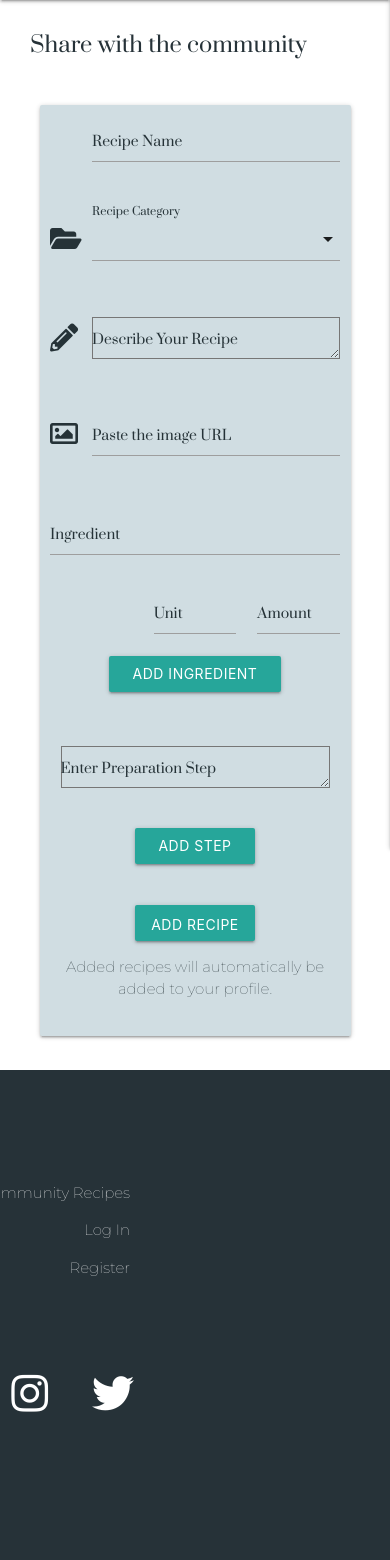
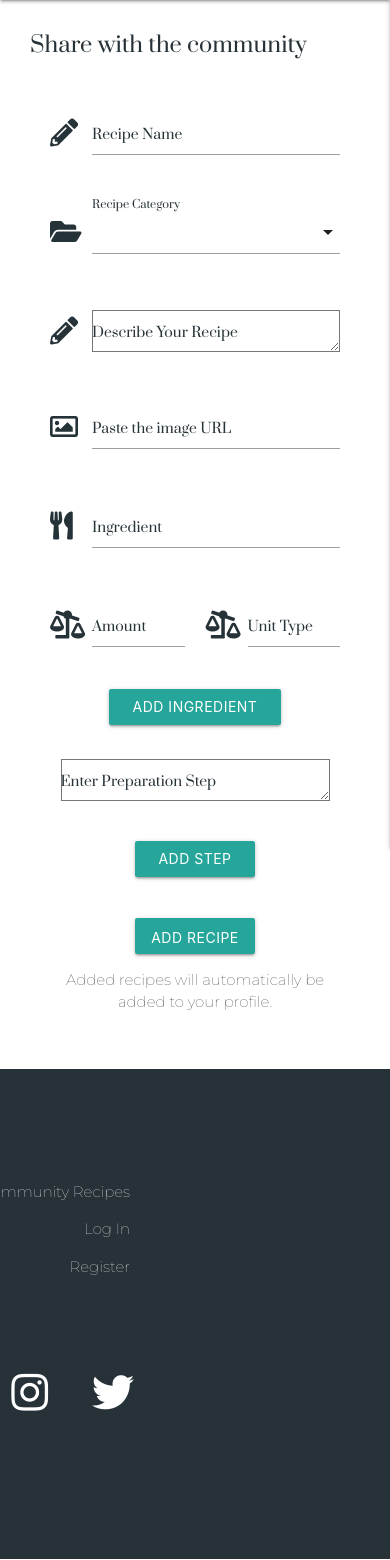
Before and after one commit to ConnorGray97/the_communal_kitchen, a Flask app: page /add_recipe in a window 390 px wide. Shown: the part 56-1616 px from the top of the page. Run offline with Flask 2, Linux system fonts and the light colour scheme; data that the repository does not hold is empty; some libraries are stand-ins or nearby versions.

Commit message:
Change add recipe form style and imporve responsiveness

```diff
--- a/static/css/style.css
+++ b/static/css/style.css
@@ -203,17 +192,19 @@ textarea {
     color: #253237;
 }
 
-.card-panel {
+
+
+/* .card-panel {
     -webkit-transition: -webkit-box-shadow .25s;
     transition: -webkit-box-shadow .25s;
     transition: box-shadow .25s;
     transition: box-shadow .25s, -webkit-box-shadow .25s;
-    padding: 24px;
+    padding: 80px;
     margin: .5rem 0 1rem 0;
     border-radius: 2px;
     background-color: #d0dde2;
     color: #253237;
-}
+} */
 
 .input-field>label {
     color: #253237;
--- a/static/js/script.js
+++ b/static/js/script.js
@@ -12,13 +12,16 @@ $(document).ready(function () {
 
 // ------------------------ End Materialize Initialization
 
+$(document).ready(function () {
+  $('flashes').delay(5000).slideUp(300);
+});
 
 // Credit:
 // Code inspired from https://github.com/rebeccatraceyt/bake-it-til-you-make-it/blob/master/static/js/recipe.js
 
 
 let maxIngredients = 30;
-let ingredientRow = document.getElementById('ingredient-row');
+let ingredientRow = document.getElementById('ingredient');
 let addIngredient = document.getElementById('add-ingredient');
 let ingredient = 1;
 
@@ -36,23 +39,26 @@ const appendIngredient = (e) => {
     ingredient++;
     let newIngredientField = document.createElement('div');
     newIngredientField.innerHTML = `
-
-      <div class="input-field col s12 m8 l8">
-          <input id="ingredient_name_1" name="ingredient_name" type="text" maxlength="100">
+                <div class="row">
+                    <div class="input-field col s12">
+                        <input id="ingredient_name_1" name="ingredient_name" type="text">
                         <label for="ingredient_name_1">Ingredient</label>
                     </div>
+                </div>
                 <!-- Amount -->
-      <div class="input-field col s4 m1 l2">
-          <input id="amount_1" type="text" maxlength="10">
+                <div class="row">
+                    <div class="input-field col s6">
+                        <input id="amount_1" name="amount" type="text">
                         <label for="amount_1">Amount</label>
                     </div>
                     <!-- Unit -->
-      <div class="input-field col s4 m1 l2 right">
-          <input id="unit_1" type="text" maxlength="10">
+                    <div class="input-field col s6 m6">
+                        <input id="unit_1" type="text" name="unit">
                         <label for="unit_1">Unit</label>
                     </div>
+                </div>
 
-      <a href="#" class="remove-field text-shadow"><i class="fas fa-trash-alt fa-2x"></i></a>
+      <a href="#" class="remove-field text-shadow right"><i class="fas fa-trash-alt fa-2x"></i></a>
 
   `;
     ingredientRow.append(newIngredientField);
@@ -79,20 +85,20 @@ const addNewStep = (e) => {
           </div>
       </div>
   </div>
-  <a href="#" class="remove-step text-shadow"><i class="fas fa-trash-alt"></i></a>`;
+  <a href="#" class="remove-step text-shadow center-align right"><i class="fas fa-trash-alt fa-2x"></i></a>`;
     // append to parent element
     methodRow.append(newStepField);
   }
 };
 // Delete input field
 
-$(ingredientRow).on('click', '.remove-field', function(e) {
+$(ingredientRow).on('click', '.remove-field', function (e) {
   e.preventDefault();
   $(this).parent('div').remove();
   ingredient--;
 });
 
-$(methodRow).on('click', '.remove-step', function(e) {
+$(methodRow).on('click', '.remove-step', function (e) {
   e.preventDefault();
   $(this).parent('div').remove();
   step--;
--- a/templates/add_recipe.html
+++ b/templates/add_recipe.html
@@ -8,11 +8,11 @@
         </div>
     </div>
     <div class="row new-recipe">
-        <form method="POST" action="{{ url_for('add_recipe') }}" class="recipe-form col card-panel m12 l10 offset-l1">
+        <form method="POST" action="{{ url_for('add_recipe') }}" class="recipe-form col s12 m10 offset-m1 l10 offset-l1">
             <!-- Recipe name input -->
             <div class="row">
                 <div class="input-field col s12">
-                    <i class="fa-pencil alt prefix form-icon"></i>
+                    <i class="fas fa-pencil-alt prefix form-icon"></i>
                     <input name="recipe_name" id="recipe_name" maxlength="100" type="text" class="validate" required>
                     <label for="recipe_name">Recipe Name</label>
                 </div>
@@ -52,21 +52,32 @@
             </div>
             <!-- Add image url -->
             <!-- Add ingredient list -->
+            <div id="ingredient">
                 <div class="row">
-                    <div class="input-field col s12 m8 l8">
+                    <div class="input-field col s12">
+                        <i class="fas fa-utensils prefix form-icon"></i>
                         <input id="ingredient_name_1" name="ingredient_name" type="text">
                         <label for="ingredient_name_1">Ingredient</label>
                     </div>
+                </div>
                 <!-- Amount -->
-                    <div class="input-field col s4 m1 l2 right">
+                <div class="row">
+                    <div class="input-field col s6">
+                        <i class="fas fa-balance-scale-right prefix form-icon"></i>
                         <input id="amount_1" name="amount" type="text">
                         <label for="amount_1">Amount</label>
                     </div>
                     <!-- Unit -->
-                    <div class="input-field col s4 m1 l2 right">
+                    <div class="input-field col s6">
+                        <i class="fas fa-balance-scale-right prefix form-icon"></i>
                         <input id="unit_1" type="text" name="unit">
-                        <label for="unit_1">Unit</label>
+                        <label for="unit_1">Unit Type</label>
                     </div>
+                </div>
+            </div>
+
+
+
 
             <!-- Add Button -->
             <div class="row">
@@ -77,7 +88,7 @@
                 </div>
             </div>
 
-            </div>
+
             <!-- Add ingredient list -->
             <!-- Add Prep Steps -->
             <div class="row recipe-item" id="prep-step">
```
Also changed, not shown: other parts of static/css/style.css (+29 -16 lines). Lines whose indentation alone changed are shown as unchanged.
